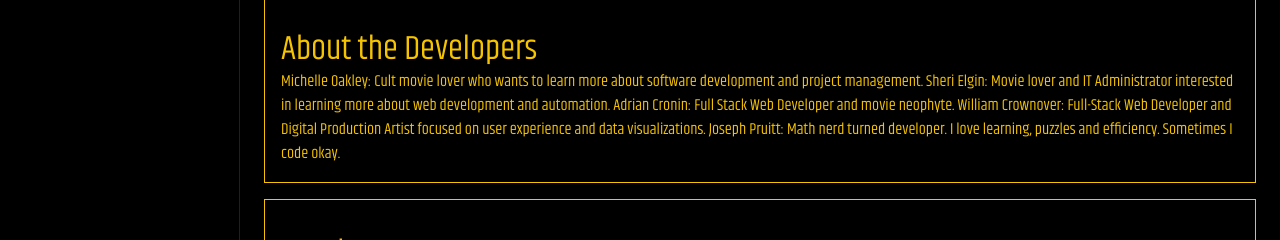
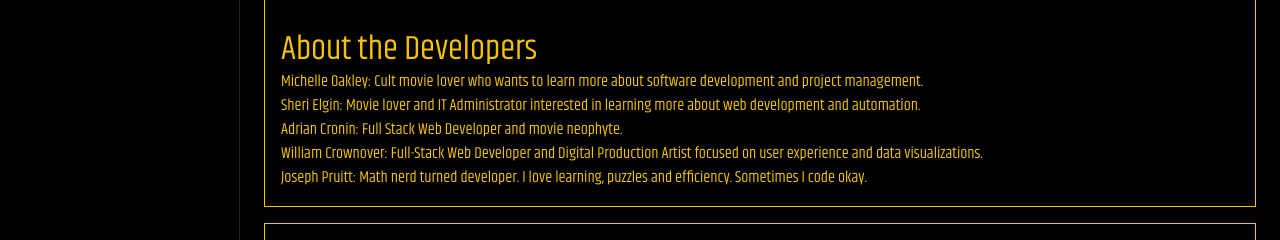
Before and after one commit to WilliamCrownover/bfanz, a React (Create React App) app in the folder client/: page /about in a window 1280 px wide. Shown: the part 477-717 px from the top of the page. Built offline with nearby package versions, Linux system fonts and the light colour scheme.

Commit message:
added paragraphs

```diff
--- a/client/src/pages/About.js
+++ b/client/src/pages/About.js
@@ -28,15 +28,15 @@ const About = () => {
                         About the Developers
                     </Typography>
                     <Typography variant="body1">
-                        Michelle Oakley: Cult movie lover who wants to learn more about software development and project management.
+                        <p>Michelle Oakley: Cult movie lover who wants to learn more about software development and project management.</p>
 
-                        Sheri Elgin: Movie lover and IT Administrator interested in learning more about web development and automation.
+                        <p>Sheri Elgin: Movie lover and IT Administrator interested in learning more about web development and automation.</p>
 
-                        Adrian Cronin: Full Stack Web Developer and movie neophyte.
+                        <p>Adrian Cronin: Full Stack Web Developer and movie neophyte.</p>
 
-                        William Crownover: Full-Stack Web Developer and Digital Production Artist focused on user experience and data visualizations.
+                        <p>William Crownover: Full-Stack Web Developer and Digital Production Artist focused on user experience and data visualizations.</p>
 
-                        Joseph Pruitt: Math nerd turned developer. I love learning, puzzles and efficiency. Sometimes I code okay.
+                        <p>Joseph Pruitt: Math nerd turned developer. I love learning, puzzles and efficiency. Sometimes I code okay.</p>
 
 
 
```
